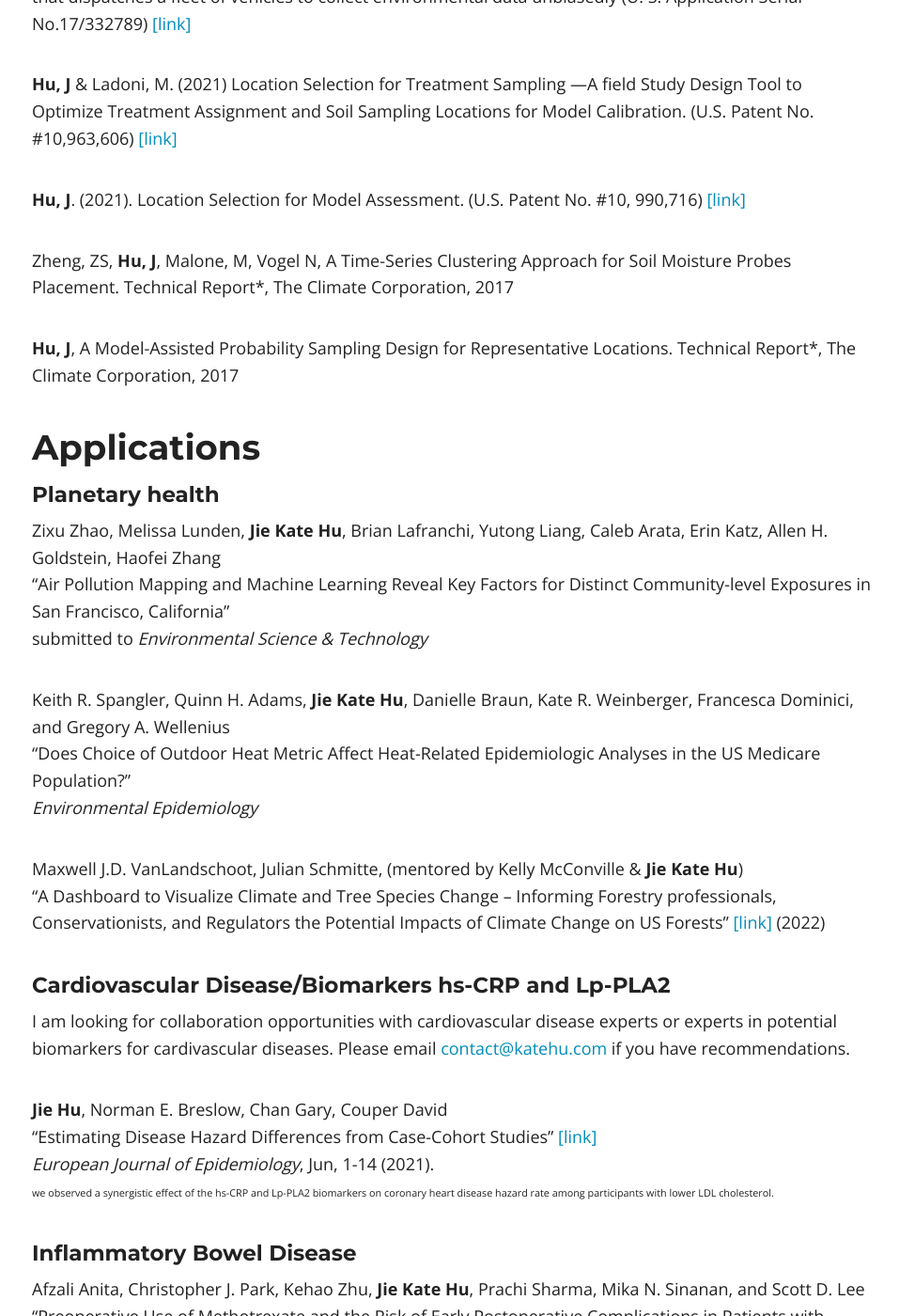
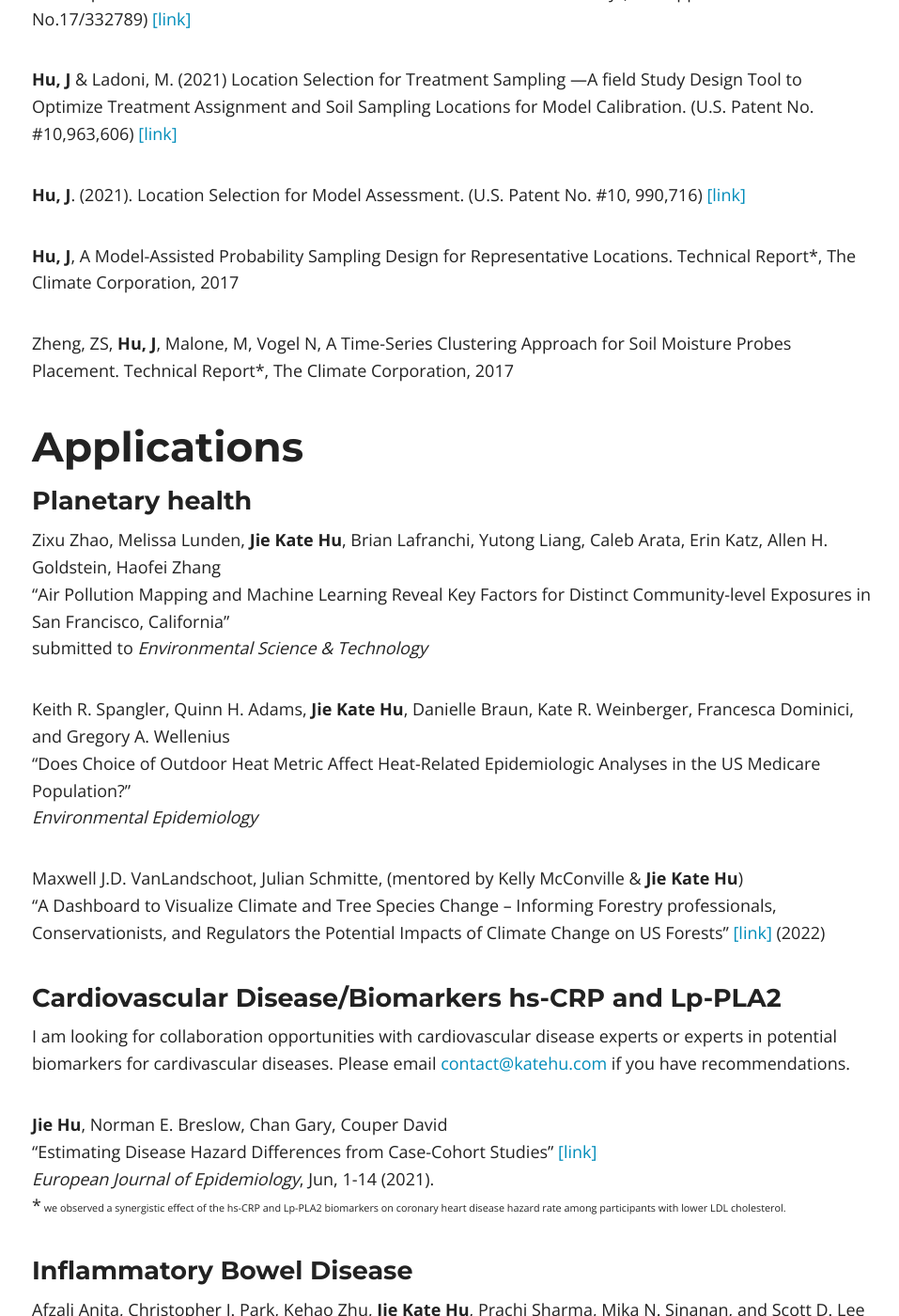
Before and after one commit to katehu/katehu.github.io, a Jekyll site: the page built from publications.md, in a window 1280 px wide and 1400 px high, scrolled down 1845 px. Shown: the whole window at 94% size, without its empty margins (156-1113 px from the left). Built offline with Jekyll 4.4.1, drawn with Linux system fonts in a browser that asks for light colours; nearby versions of some CDN libraries.

```diff
--- a/publications.md
+++ b/publications.md
@@ -14,7 +14,7 @@ in revision for *Nature Review Method Primer* <br/>
 
 
 
-  **Jie Hu**, “A Z-estimation System: A Modular Approach to Model Development” <br/>
+**Jie Hu**, “A Z-estimation System: A Modular Approach to Model Development” <br/>
 (plan to submit in 2023) <br/>
 
 **Hu, J**. System and Method for Modular Design of Statistical Models (U. S. Application Serial No. 18/051,403) <br/>
@@ -47,7 +47,7 @@ PhD Diss.*University of Washington ResearchWorks Archive* (2014). <br/>
 **Jie Kate Hu** , Xianlong Wang, Pei Wang <br/>
 “Testing Gene-gene Interactions in Genome Wide Association Studies” [[link]](https://www.ncbi.nlm.nih.gov/pmc/articles/PMC4487553/)<br/>
 *Genetic Epidemiology*, 38, 123-134 (2014). <br/>
-   <small>  Studied definitions of gene-gene interaction; pointed out the flaws in comparison studies of gene-gene interaction testing methods in literature due to variation in definitions; provided conditions of when these tests were comparable <small>  <br/>
+*<small>  Studied definitions of gene-gene interaction; pointed out the flaws in comparison studies of gene-gene interaction testing methods in literature due to variation in definitions; provided conditions of when these tests were comparable <small>  <br/>
 
 
 
@@ -59,17 +59,15 @@ An R package:<br/>
 An R shiny app:<br/>
 Victoria Ding and **Jie Hu** Shinyapp *Additive Hazards* [[link]](https://addhazard.shinyapps.io/addhazard_shiny/?_ga=2.22828659.979974368.1670686069-1357428355.1670686069) <br/>
 
-Tutorial1 - analysis of a National Wilms Tumor Study dataset [[link to analysis code]](https://www.mn.uio.no/math/english/research/groups/statistics-data-science/handbook-of-case-control-studies/chapter-17/bc_ah_analysis_for_table_17.4.html) <br/>
-hosted by *Department of Mathematics, University of Oslo* <br/>
+Tutorial1 - analysis of a National Wilms Tumor Study dataset [[link to analysis code]](https://www.mn.uio.no/math/english/research/groups/statistics-data-science/handbook-of-case-control-studies/chapter-17/bc_ah_analysis_for_table_17.4.html) hosted by *Department of Mathematics, University of Oslo* <br/>
 
-Tutorial2 - analysis of an Atherosclerosis Risk in Communities Study (ARIC) dataset
-[[link to analysis code]](https://static-content.springer.com/esm/art%3A10.1007%2Fs10654-021-00739-3/MediaObjects/10654_2021_739_MOESM1_ESM.pdf)
+Tutorial2 - analysis of an Atherosclerosis Risk in Communities Study (ARIC) dataset [[link to analysis code]](https://static-content.springer.com/esm/art%3A10.1007%2Fs10654-021-00739-3/MediaObjects/10654_2021_739_MOESM1_ESM.pdf)
 
 
 
-### Study desgins <a name="study-design"></a>
+# Study desgins <a name="study-design"></a>
 
- **Jie Kate Hu**, Gary Chan <br/>
+**Jie Kate Hu**, Gary Chan <br/>
 “Weights Determination in Generalized Case-Cohort Study”<br/>
 (plan to submit in 2023). <br/>
 
@@ -80,17 +78,18 @@ Tutorial2 - analysis of an Atherosclerosis Risk in Communities Study (ARIC) data
 
 **Hu, J**.  (2021). Location Selection for Model Assessment. (U.S. Patent No. #10, 990,716) [[link]](https://uspto.report/patent/grant/10,990,716) <br/>
 
+**Hu, J**, A Model-Assisted Probability Sampling Design for Representative
+Locations. Technical Report*, The Climate Corporation, 2017
+
 Zheng, ZS, **Hu, J**, Malone, M, Vogel N, A Time-Series Clustering
 Approach for Soil Moisture Probes Placement. Technical Report*, The Climate Corporation, 2017
 
-**Hu, J**, A Model-Assisted Probability Sampling Design for Representative
-Locations. Technical Report*, The Climate Corporation, 2017
 
 
-## Applications <a name="application"></a>
+# Applications <a name="application"></a>
 
 
-#### Planetary health
+### Planetary health
 
 Zixu Zhao, Melissa Lunden, **Jie Kate Hu**, Brian Lafranchi, Yutong Liang, Caleb Arata, Erin Katz, Allen H. Goldstein, Haofei Zhang <br/>
 “Air Pollution Mapping and Machine Learning Reveal Key Factors for Distinct Community-level Exposures in San Francisco, California” <br/>
@@ -104,18 +103,18 @@ Maxwell J.D. VanLandschoot, Julian Schmitte, (mentored by Kelly McConville & **J
 "A Dashboard to Visualize Climate and Tree Species Change – Informing Forestry professionals, Conservationists, and Regulators the Potential Impacts of Climate Change on US Forests" [[link]](https://mjdvl.shinyapps.io/NCASI_APP/) (2022) <br/>
 
 
-#### Cardiovascular Disease/Biomarkers hs-CRP and Lp-PLA2
+### Cardiovascular Disease/Biomarkers hs-CRP and Lp-PLA2
 
 I am looking for collaboration opportunities with  cardiovascular disease experts or experts in potential biomarkers for cardivascular diseases. Please email [contact@katehu.com](contact@katehu.com) if you have recommendations.
 
 **Jie Hu**, Norman E. Breslow, Chan Gary, Couper David <br/>
 “Estimating Disease Hazard Differences from Case-Cohort Studies” [[link]](https://link.springer.com/article/10.1007/s10654-021-00739-3)<br/>
 *European Journal of Epidemiology*, Jun, 1-14 (2021). <br/>
-<small> we observed a synergistic effect of the hs-CRP and Lp-PLA2 biomarkers on coronary heart disease hazard rate among participants with lower LDL cholesterol. <small>
+*<small> we observed a synergistic effect of the hs-CRP and Lp-PLA2 biomarkers on coronary heart disease hazard rate among participants with lower LDL cholesterol. <small>
 
 
 
-#### Inflammatory Bowel Disease
+### Inflammatory Bowel Disease
 <!--Collaborator: Afzali Anita [[link]](https://med.uc.edu/landing-pages/faculty-profile/index/pubs/afzaliaa))-->
 
 Afzali Anita, Christopher J. Park, Kehao Zhu, **Jie Kate Hu**, Prachi Sharma, Mika N. Sinanan, and Scott D. Lee<br/>
```
